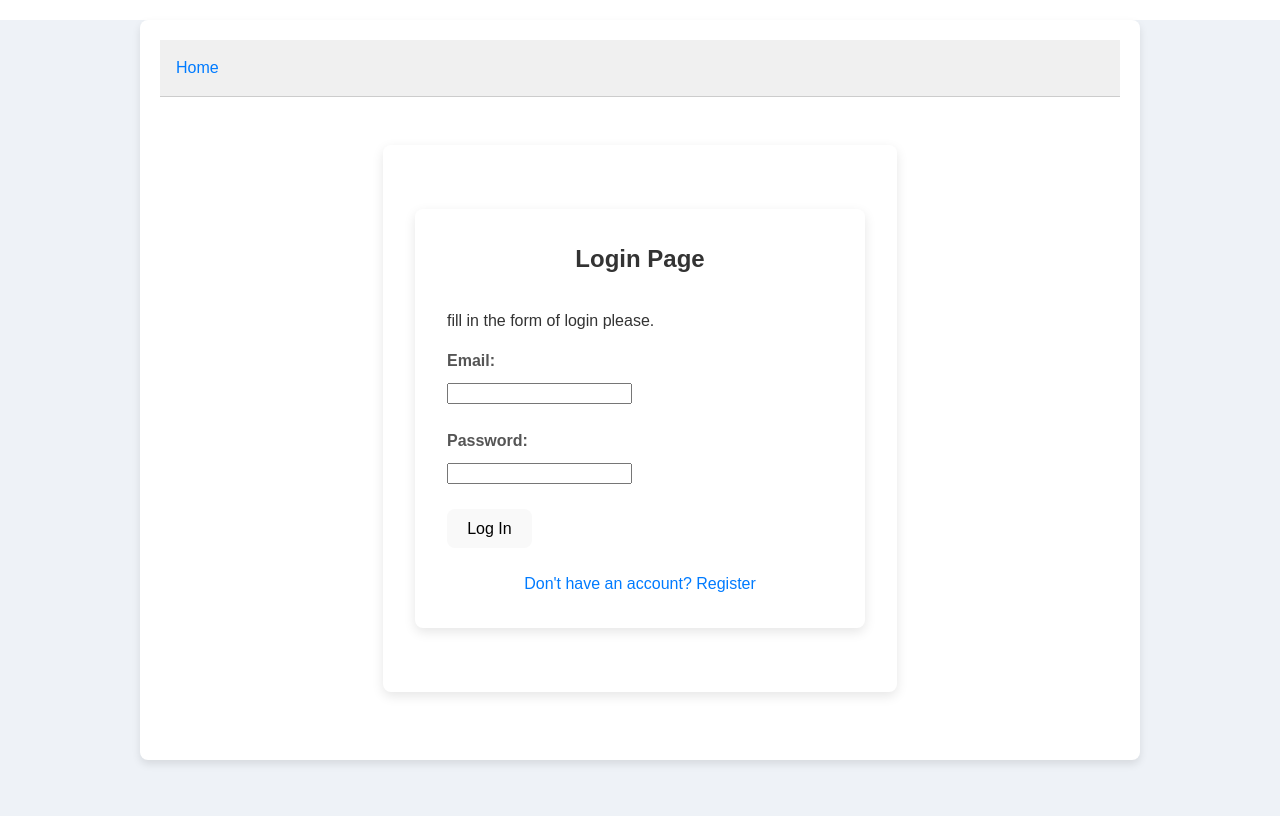
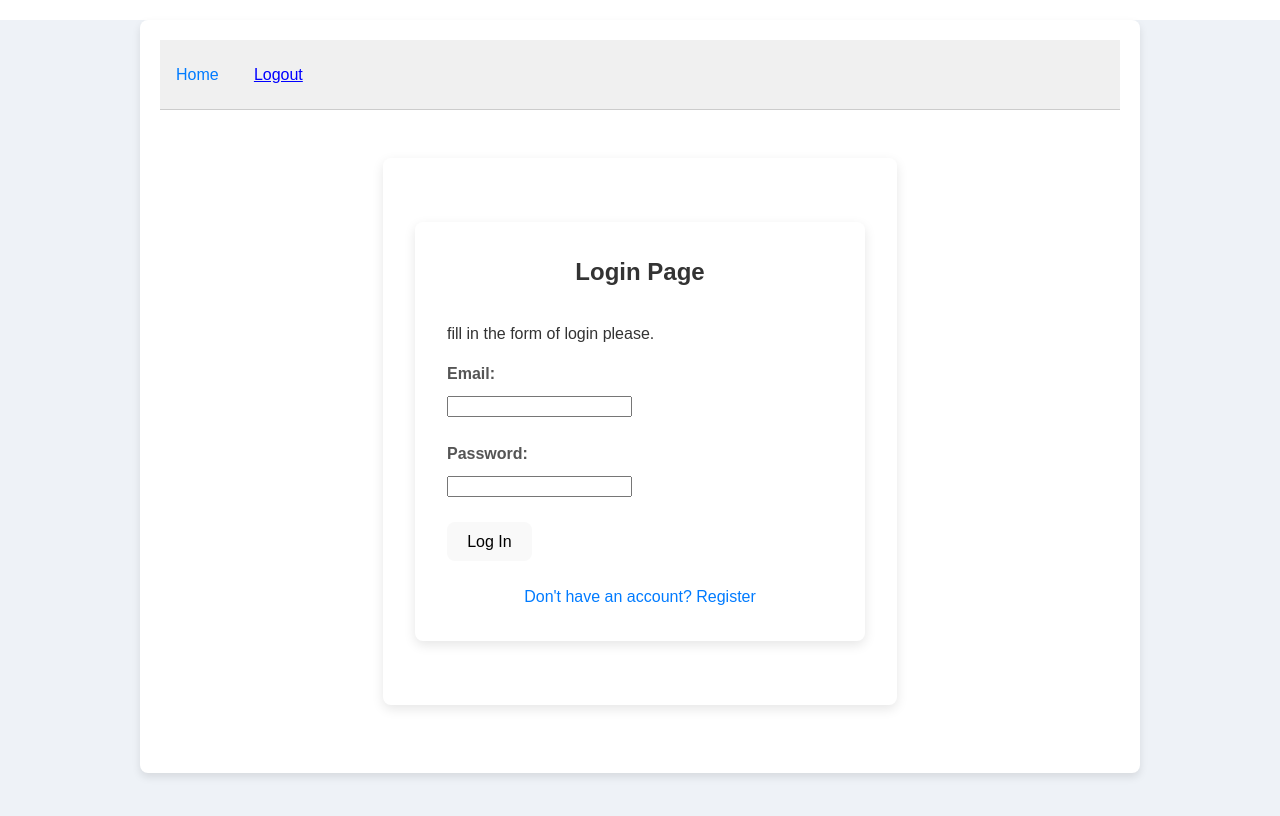
Before and after one commit to Jorje888/api-response-faker, a React (Vite) app in the folder frontend/: page /login in a window 1280 px wide. Shown: the top 816 px of the page. Built offline with nearby package versions, Linux system fonts and the light colour scheme; no server answers; sample sign-in values are in the browser's storage.

Commit message:
add the logout button

```diff
--- a/frontend/src/App.tsx
+++ b/frontend/src/App.tsx
@@ -55,6 +55,13 @@ const [isLoggedIn, setIsLoggedIn] = useState(!!localStorage.getItem('authToken')
     setIsLoggedIn(true);
   }
 
+   const handleLogout = () => {
+    localStorage.removeItem('authToken');
+    setIsLoggedIn(false);
+    console.log('User logged out. isLoggedIn is now:', false);
+    // The useEffect above will handle disconnecting the socket when isLoggedIn becomes false
+  };
+
   return (
     <div className='App'>
   <BrowserRouter>
@@ -66,8 +73,15 @@ const [isLoggedIn, setIsLoggedIn] = useState(!!localStorage.getItem('authToken')
         <Link to="/login" style={{ marginRight: '1rem' }}>Login</Link>
         <Link to="/register">Register</Link>
          </>
-          ) : ( // ჯერ არაფერს არ ვაჩვენებთ თუ ვართ დალოგინებულები
-          <></>
+          ) : ( // დავამატოთ ლოგაუთის ღილაკი
+          <>
+          <button
+              onClick={handleLogout}
+              style={{ background: 'none', border: 'none', color: 'blue', textDecoration: 'underline', cursor: 'pointer' }}
+            >
+              Logout
+            </button>
+          </>
           )}
       </nav>
       <main style={{ padding: '1rem' }}>
--- a/frontend/src/LoginPage.tsx
+++ b/frontend/src/LoginPage.tsx
@@ -18,6 +18,7 @@ import React, { useState } from 'react';//სოკეტი აღარ გვ
 function LoginPage({ onLoginSuccess }: LoginPageProps) {
   const [username, setUsername] = useState('');
   const [password, setPassword] = useState('');
+  const navigate = useNavigate();
 
   // როგორც რეგისტრაციაში , აქაც ვუშვებთ api მოთხოვნას ლოკალჰოსტ 3000/login ზე post request და raw data დ ვაძლევთ ისევ
   // ემაილს (იუზერნაიმს) და პაროლს ჯეისონის სახით ჩაწერილებს
@@ -42,6 +43,7 @@ function LoginPage({ onLoginSuccess }: LoginPageProps) {
       console.log('Login successful!', data);
       localStorage.setItem('authToken', data.token);
       onLoginSuccess();
+       navigate('/');
     } catch (err: any) {
       console.error('There was an error during login:', err);
     }
```
